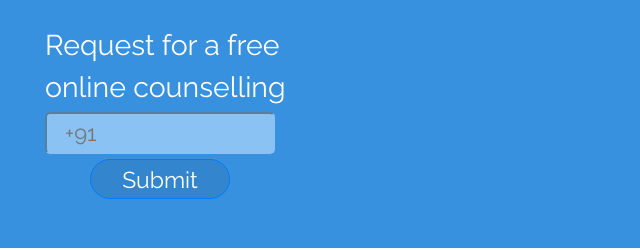
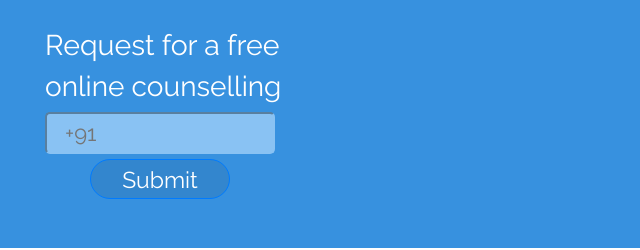
Before and after one commit to lakshyaaditi/landingpagesample, a plain HTML site: page index.html in a window 1280 px wide. Shown: the part 2671-2921 px from the top of the page, 0-640 px from the left. Drawn offline with nearby package versions, Linux system fonts and the light colour scheme; a script that the page names is missing.

Commit message:
Update index.html

```diff
--- a/index.html
+++ b/index.html
@@ -833,7 +833,7 @@ margin-left:10px!important;
 							<div class="row" style="background-color:#3791DF;background-size:cover">
 								<div class="col-12 col-sm-12 col-md-12 col-lg-6 col-xl-6" id="request" style="background-size:1400px;padding-top:30px;padding-left:30px">
 					<h1 style="color:white;font-size:28.5px;font-family:'Raleway';padding-left:15px"> Request for a free </h1>
-					<h1 style="color:white;font-size:28.5px;font-family:'Raleway';padding-left:15px"> online counselling </h1>
+					<h1 style="color:white;font-size:28px;font-family:'Raleway';padding-left:15px"> online counselling </h1>
 
 <form name="formvalidate" action="form_process.php"
  method="post" style="padding-left:15px" onSubmit="return check_phone(this)" >
```
